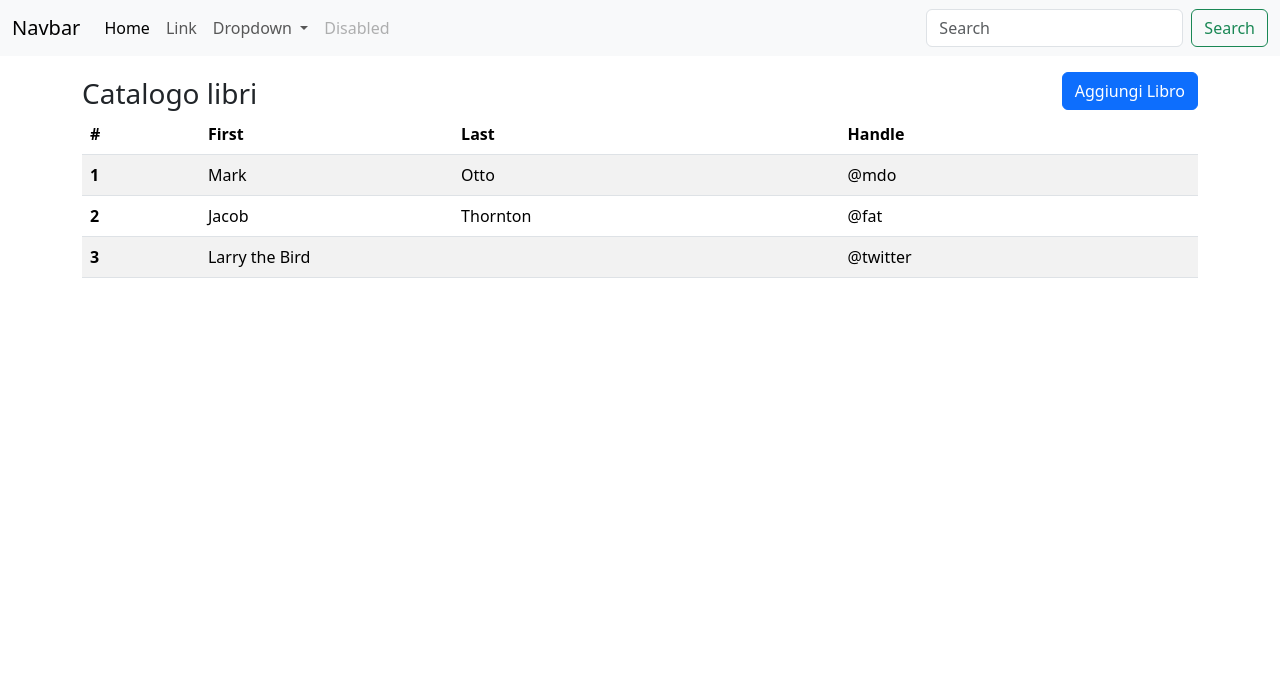
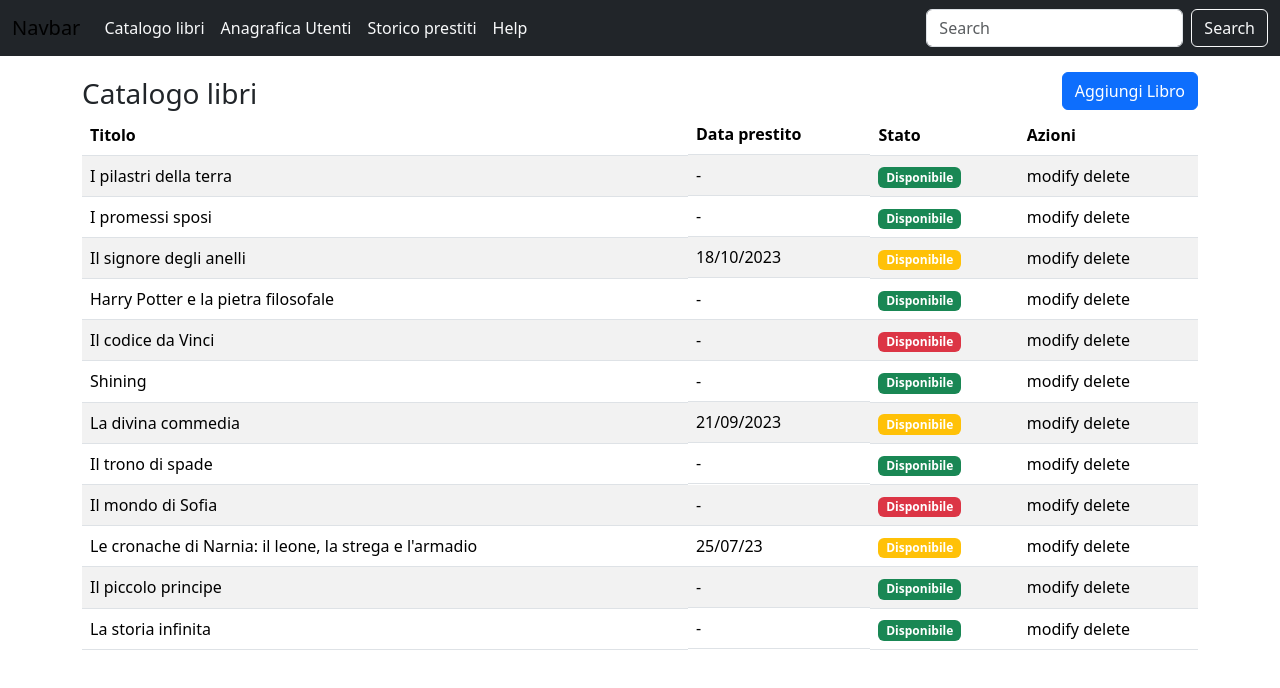
Before and after one commit to RobertoFloris/html-css-bootstrap-dashboard, a plain HTML site: page index.html in a window 1280 px wide. Drawn offline with nearby package versions, Linux system fonts and the light colour scheme.

Commit message:
[fix] table and bg navbar

```diff
--- /dev/null
+++ b/assets/style.css
@@ -0,0 +1,3 @@
+img{
+  width: 10%;
+}
--- a/index.html
+++ b/index.html
@@ -9,7 +9,7 @@
 </head>
 <body>
   <header>
-    <nav class="navbar navbar-expand-lg bg-body-tertiary">
+    <nav class="navbar navbar-expand-lg bg-dark">
       <div class="container-fluid">
         <a class="navbar-brand" href="#">Navbar</a>
         <button class="navbar-toggler" type="button" data-bs-toggle="collapse" data-bs-target="#navbarSupportedContent" aria-controls="navbarSupportedContent" aria-expanded="false" aria-label="Toggle navigation">
@@ -18,29 +18,21 @@
         <div class="collapse navbar-collapse" id="navbarSupportedContent">
           <ul class="navbar-nav me-auto mb-2 mb-lg-0">
             <li class="nav-item">
-              <a class="nav-link active" aria-current="page" href="#">Home</a>
+              <a class="nav-link active text-light" aria-current="page" href="#">Catalogo libri</a>
             </li>
             <li class="nav-item">
-              <a class="nav-link" href="#">Link</a>
+              <a class="nav-link text-light" href="#">Anagrafica Utenti</a>
             </li>
             <li class="nav-item dropdown">
-              <a class="nav-link dropdown-toggle" href="#" role="button" data-bs-toggle="dropdown" aria-expanded="false">
-                Dropdown
-              </a>
-              <ul class="dropdown-menu">
-                <li><a class="dropdown-item" href="#">Action</a></li>
-                <li><a class="dropdown-item" href="#">Another action</a></li>
-                <li><hr class="dropdown-divider"></li>
-                <li><a class="dropdown-item" href="#">Something else here</a></li>
-              </ul>
+              <a class="nav-link text-light" href="#">Storico prestiti</a>
             </li>
             <li class="nav-item">
-              <a class="nav-link disabled" aria-disabled="true">Disabled</a>
+              <a class="nav-link disabled text-light" aria-disabled="true">Help</a>
             </li>
           </ul>
           <form class="d-flex" role="search">
             <input class="form-control me-2" type="search" placeholder="Search" aria-label="Search">
-            <button class="btn btn-outline-success" type="submit">Search</button>
+            <button class="btn btn-outline-light" type="submit">Search</button>
           </form>
         </div>
       </div>
@@ -63,29 +55,84 @@
         <table class="table table-striped">
           <thead>
             <tr>
-              <th scope="col">#</th>
-              <th scope="col">First</th>
-              <th scope="col">Last</th>
-              <th scope="col">Handle</th>
+              <th>Titolo</th>
+              <th class="d-none d-md-block">Data prestito</th>
+              <th>Stato</th>
+              <th >Azioni</th>
             </tr>
           </thead>
           <tbody>
             <tr>
-              <th scope="row">1</th>
-              <td>Mark</td>
-              <td>Otto</td>
-              <td>@mdo</td>
+              <td>I pilastri della terra</td>
+              <td class="d-none d-md-block"><span>-</span></td>
+              <td><span class="badge text-bg-success">Disponibile</span></td>
+              <td>modify delete</td>
             </tr>
             <tr>
-              <th scope="row">2</th>
-              <td>Jacob</td>
-              <td>Thornton</td>
-              <td>@fat</td>
+              <td>I promessi sposi</td>
+              <td class="d-none d-md-block"><span>-</span></td>
+              <td><span class="badge text-bg-success">Disponibile</span></td>
+              <td>modify delete</td>
             </tr>
             <tr>
-              <th scope="row">3</th>
-              <td colspan="2">Larry the Bird</td>
-              <td>@twitter</td>
+              <td>Il signore degli anelli</td>
+              <td class="d-none d-md-block"><span>18/10/2023</span></td>
+              <td><span class="badge bg-warning">Disponibile</span></td>
+              <td>modify delete</td>
+            </tr>
+            <tr>
+              <td>Harry Potter e la pietra filosofale</td>
+              <td class="d-none d-md-block"><span>-</span></td>
+              <td><span class="badge text-bg-success">Disponibile</span></td>
+              <td>modify delete</td>
+            </tr>
+            <tr>
+              <td>Il codice da Vinci</td>
+              <td class="d-none d-md-block"><span>-</span></td>
+              <td><span class="badge text-bg-danger">Disponibile</span></td>
+              <td>modify delete</td>
+            </tr>
+            <tr>
+              <td>Shining</td>
+              <td class="d-none d-md-block"><span>-</span></td>
+              <td><span class="badge text-bg-success">Disponibile</span></td>
+              <td>modify delete</td>
+            </tr>
+            <tr>
+              <td>La divina commedia</td>
+              <td class="d-none d-md-block"><span>21/09/2023</span></td>
+              <td><span class="badge bg-warning">Disponibile</span></td>
+              <td>modify delete</td>
+            </tr>
+            <tr>
+              <td>Il trono di spade</td>
+              <td class="d-none d-md-block"><span>-</span></td>
+              <td><span class="badge text-bg-success">Disponibile</span></td>
+              <td>modify delete</td>
+            </tr>
+            <tr>
+              <td>Il mondo di Sofia</td>
+              <td class="d-none d-md-block"><span>-</span></td>
+              <td><span class="badge text-bg-danger">Disponibile</span></td>
+              <td>modify delete</td>
+            </tr>
+            <tr>
+              <td>Le cronache di Narnia: il leone, la strega e l'armadio</td>
+              <td class="d-none d-md-block"><span>25/07/23</span></td>
+              <td><span class="badge bg-warning">Disponibile</span></td>
+              <td>modify delete</td>
+            </tr>
+            <tr>
+              <td>Il piccolo principe</td>
+              <td class="d-none d-md-block"><span>-</span></td>
+              <td><span class="badge text-bg-success">Disponibile</span></td>
+              <td>modify delete</td>
+            </tr>
+            <tr>
+              <td>La storia infinita</td>
+              <td class="d-none d-md-block"><span>-</span></td>
+              <td><span class="badge text-bg-success">Disponibile</span></td>
+              <td>modify delete</td>
             </tr>
           </tbody>
         </table>
```
Also changed, not shown: assets/img/duck.png (added).
